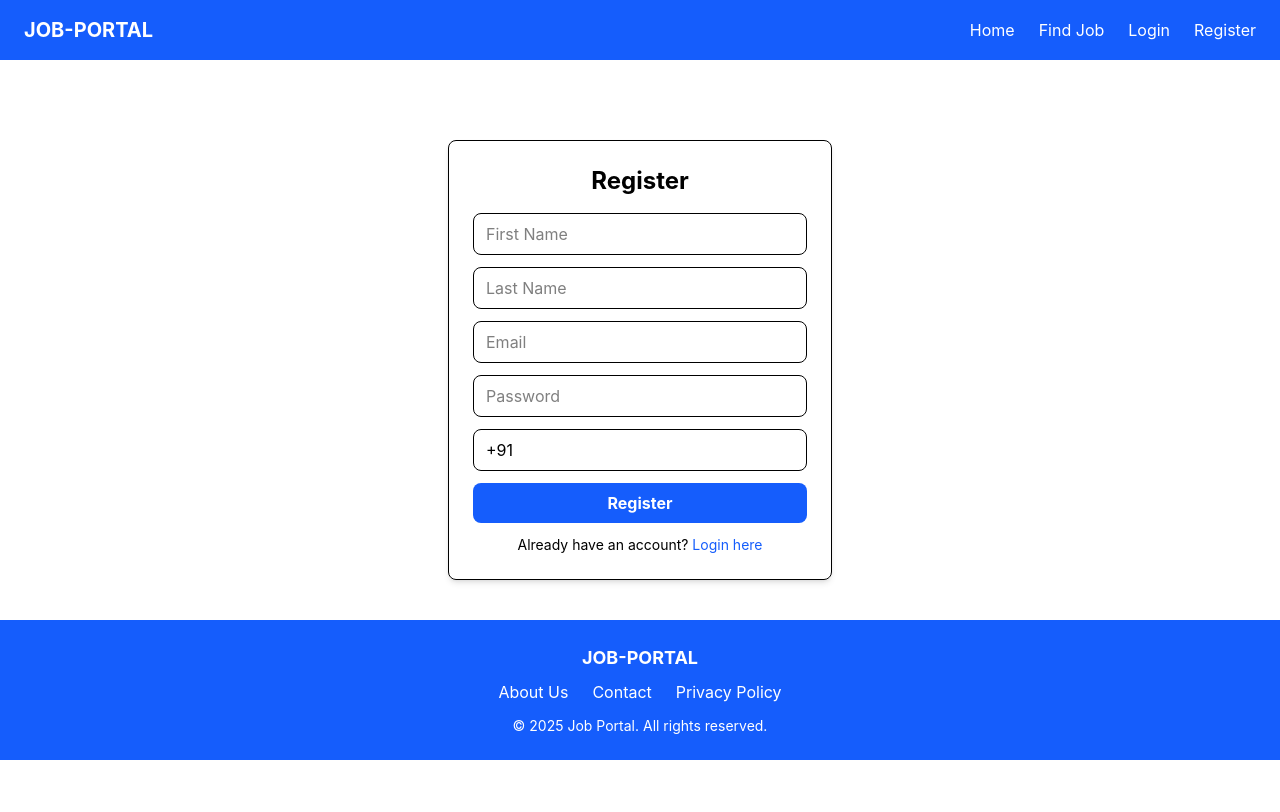
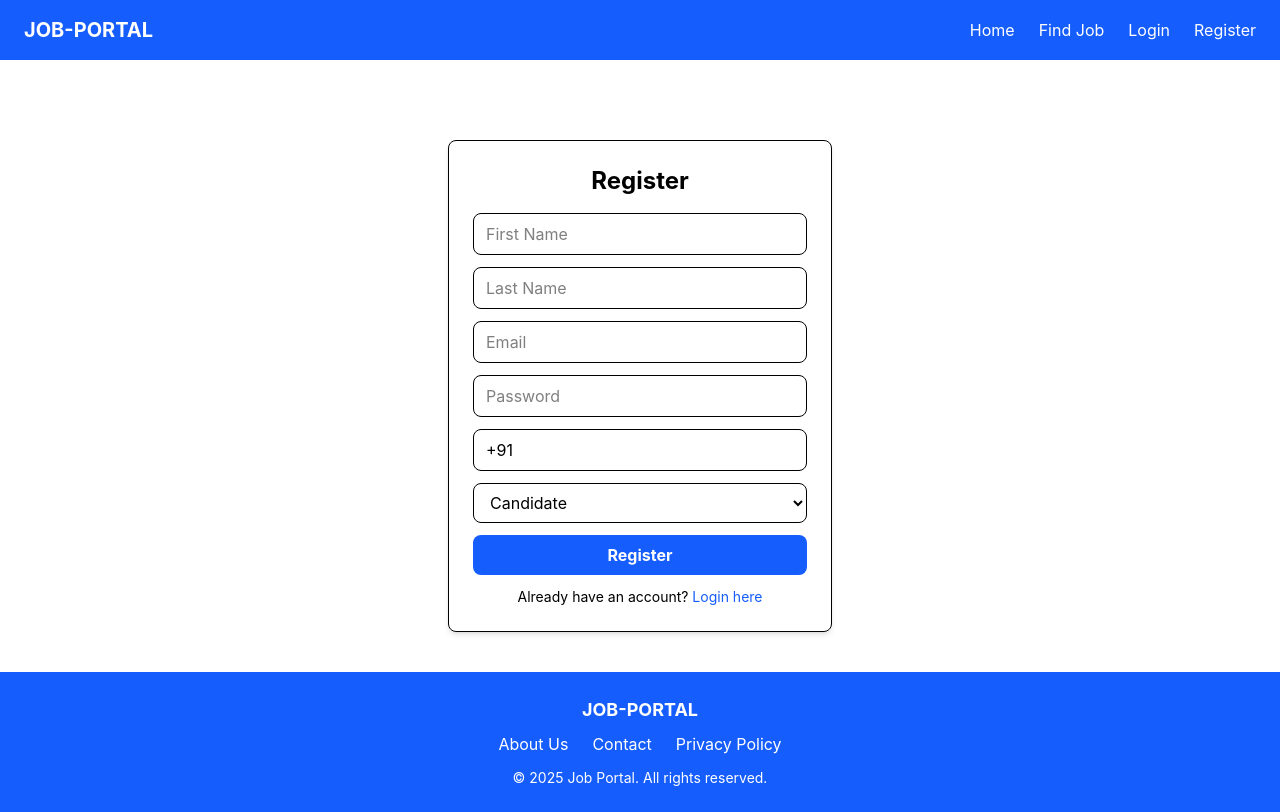
Before and after one commit to abhishekprajapativns/Job_Portal, a React (Vite) app: page /register in a window 1280 px wide. Built offline with nearby package versions, Linux system fonts and the light colour scheme.

Commit message:
add role selection dropdown in register page

```diff
--- a/src/Pages/Register.jsx
+++ b/src/Pages/Register.jsx
@@ -11,6 +11,7 @@ function Register() {
     email: "",
     phone: "+91 ",
     password: "",
+    role: "candidate",
   });
 
   const handleRegister = async () => {
@@ -77,6 +78,15 @@ function Register() {
         placeholder="+91 Phone Number"
       />
 
+      <select
+        className="w-full border px-3 py-2 rounded-lg mb-3 outline-none"
+        value={formData.role}
+        onChange={(e) => setFormData({ ...formData, role: e.target.value })}
+      >
+        <option value="candidate">Candidate</option>
+        <option value="recruiter">Recruiter</option>
+      </select>
+
       <button
         onClick={handleRegister}
         className="w-full bg-blue-600 hover:bg-blue-700 text-white py-2 rounded-lg font-bold cursor-pointer"
```
